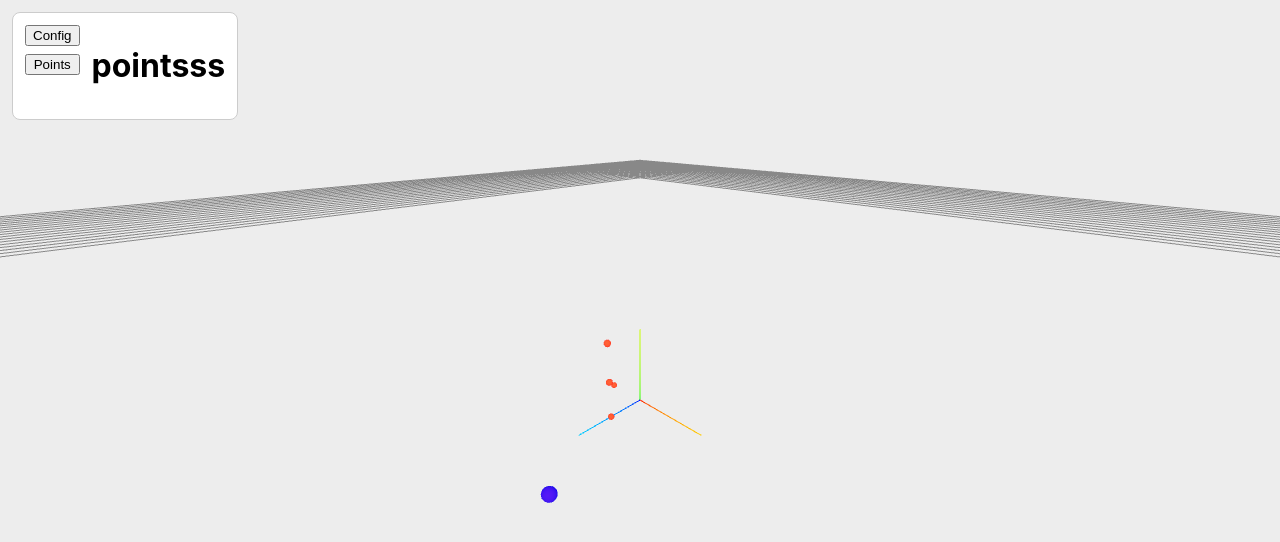
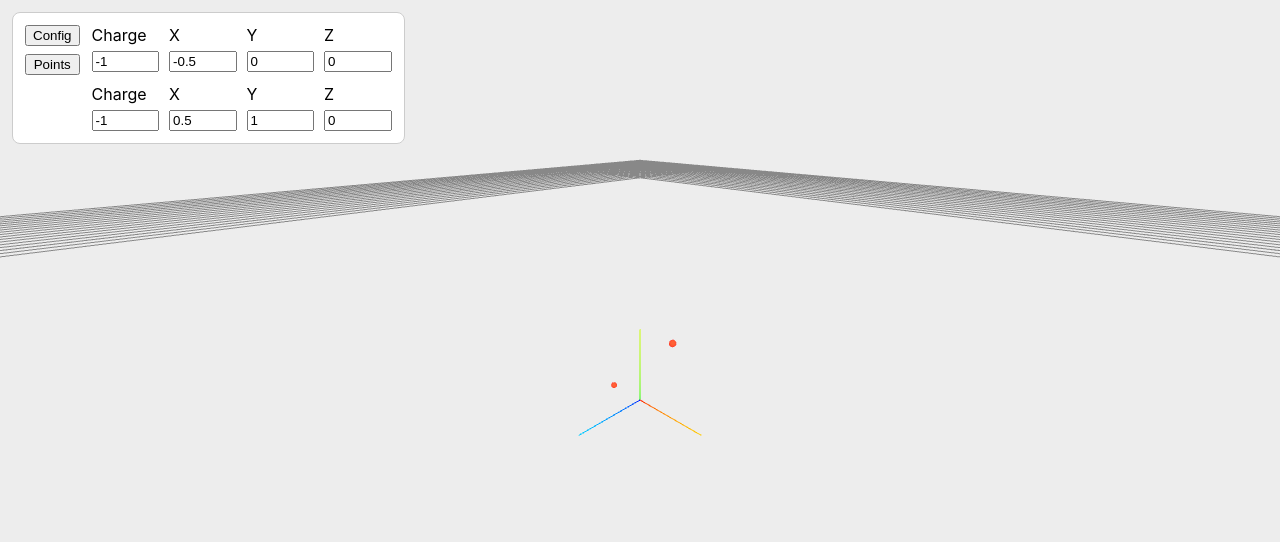
Before and after one commit to pxd3v/coulomb, a React (Create React App) app: page / in a window 1280 px wide. Both pictures are taken after a click on the button "Points". Shown: the top 542 px of the page. Built offline with nearby package versions, Linux system fonts and the light colour scheme.

Commit message:
feat: add point edit menu

```diff
--- /dev/null
+++ b/src/components/Menu/Sections/Points/Points.scss
@@ -0,0 +1,31 @@
+.Points {
+    display: flex;
+    flex-direction: column;
+
+    &__Input {
+        display: flex;
+        flex-direction: row;
+        width: 300px;
+
+        label {
+            display: flex;
+            flex-direction: column;
+            flex: 1;
+            width: 20%;
+
+            input {
+                margin-top: 6px;
+            }
+        }
+
+        label + label {
+            margin-left: 10px;
+        }
+
+        flex: 1;
+    }
+
+    &__Input + &__Input {
+        margin-top: 12px;
+    }
+}
--- a/src/components/Menu/Sections/Points/Points.tsx
+++ b/src/components/Menu/Sections/Points/Points.tsx
@@ -1,9 +1,47 @@
+import './Points.scss'
+import { usePoints } from "../../../../contexts/PointsContext";
+import { IPoint } from '../../../Point';
+import { useEnv } from '../../../../contexts/EnvContext';
+
+enum PossibleChanges {
+  'charge'= 'charge',
+  'x' = 'x',
+  'y' = 'y',
+  'z' = 'z'
+}
 
 function Points() {
+  const { points, updatePoint } = usePoints()
+  const { setIsRunning } = useEnv()
+
+  const onChange = (event: React.ChangeEvent<HTMLInputElement>, point: IPoint, property: PossibleChanges) => {
+    const newPoint = { ...point, [property]: Number(event.currentTarget.value) }
+    updatePoint(newPoint)
+    setIsRunning(false)
+  }
 
   return (
     <div className="Points">
-        <h1>pointsss</h1>
+        {points.map((point) => (
+          <span className="Points__Input" key={point.id}>
+            <label>
+              Charge
+              <input type="number" value={point.charge} onChange={(event) => onChange(event, point, PossibleChanges.charge)}></input>
+            </label>
+            <label>
+              X
+              <input type="number" value={point.x} onChange={(event) => onChange(event, point, PossibleChanges.x)}></input>
+            </label>
+            <label>
+              Y
+              <input type="number" value={point.y} onChange={(event) => onChange(event, point, PossibleChanges.y)}></input>
+            </label>
+            <label>
+              Z
+              <input type="number" value={point.z} onChange={(event) => onChange(event, point, PossibleChanges.z)}></input>
+            </label>
+          </span>
+        ))}
     </div>
   );
 }
--- a/src/components/Point.tsx
+++ b/src/components/Point.tsx
@@ -5,7 +5,9 @@ import { useCallback } from 'react'
 
 export interface IPoint {
   charge: number
-  position: [number, number, number]
+  x: number,
+  y: number,
+  z: number,
   id: number
 }
 
@@ -24,6 +26,8 @@ export function Point({ currentPoint, envPoints, updatePoint, canMove, orbitCont
     if(!canMove) return
     const { forceVector, vectorWithoutForce } = getForce()
 
+    debugger
+
     if(Math.abs(vectorWithoutForce[0]) > 0.05) {
       mesh.current.position.x += forceVector[0] * 0.001
     }
@@ -36,11 +40,9 @@ export function Point({ currentPoint, envPoints, updatePoint, canMove, orbitCont
 
     updatePoint({
       ...currentPoint,
-      position: [
-        mesh.current.position.x,
-        mesh.current.position.y,
-        mesh.current.position.z
-      ]
+      x: mesh.current.position.x,
+      y: mesh.current.position.y,
+      z: mesh.current.position.z
     })
   })
 
@@ -48,14 +50,16 @@ export function Point({ currentPoint, envPoints, updatePoint, canMove, orbitCont
 
   const getForce = useCallback(() => {
     return envPoints.filter(point => point.id !== currentPoint.id).reduce((acc, point) => {
-      const currentVector = point.position.map((axis, index) => {
-        return -(axis - currentPoint.position[index])
+      const pointPosition = [point.x, point.y, point.z]
+      const currentPointPosition = [currentPoint.x, currentPoint.y, currentPoint.z]
+      const currentVector = pointPosition.map((axis, index) => {
+        return -(axis - currentPointPosition[index])
       })
 
       const distance = Math.sqrt(
-        Math.pow(point.position[0] - currentPoint.position[0], 2) +
-        Math.pow(point.position[1] - currentPoint.position[1], 2) +
-        Math.pow(point.position[2] - currentPoint.position[2], 2)
+        Math.pow(pointPosition[0] - currentPointPosition[0], 2) +
+        Math.pow(pointPosition[1] - currentPointPosition[1], 2) +
+        Math.pow(pointPosition[2] - currentPointPosition[2], 2)
       )
 
       if(distance < 0.4) {
@@ -76,7 +80,7 @@ export function Point({ currentPoint, envPoints, updatePoint, canMove, orbitCont
 
   return (
     <mesh
-      position={currentPoint.position}
+      position={[currentPoint.x, currentPoint.y, currentPoint.z]}
       ref={mesh}
       scale={scale}
       onClick={focusPoint}
--- a/src/contexts/PointsContext.tsx
+++ b/src/contexts/PointsContext.tsx
@@ -1,4 +1,4 @@
-import { createContext, ReactNode, useCallback, useContext, useMemo, useState } from "react";
+import { createContext, ReactNode, useCallback, useContext, useState } from "react";
 import { IPoint } from "../components/Point";
 
 interface PointsProviderProps {
@@ -9,48 +9,46 @@ interface PointsData {
     points: Array<IPoint>
     updatePoint: (point: IPoint) => void
     resetPoints: () => void
+    updateBasePoints: (point: IPoint) => void
 }
 
 const PointsContext = createContext({} as PointsData)
 
 export function PointsProvider({children}: PointsProviderProps) {
-    const basePoints: Array<IPoint> = useMemo(() => [
+    const [basePoints, setBasePoints] = useState<Array<IPoint>>([
         {
         charge: -1,
-        position: [-0.5, 0, 0],
-        id: 1
+        x: -0.5,
+        y: 0,
+        z: 0,
+        id: 0
         },
         {
         charge: -1,
-        position: [0, 0, 0.5],
-        id: 2
-        },
-        {
-        charge: -1,
-        position: [0, 1, 0.5],
-        id: 3
-        },
-        {
-        charge: -1,
-        position: [0, 0.5, 0.5],
-        id: 4
-        },
-        {
-        charge: 4,
-        position: [-2, -3, 0.5],
-        id: 5
+        x: 0.5,
+        y: 1,
+        z: 0,
+        id: 1
         }
-    ], [])
-    const [points, setPoints] = useState<Array<IPoint>>(basePoints)
+    ])
+
+    const [points, setPoints] = useState<Array<IPoint>>([...basePoints])
+
     const updatePoint = useCallback((point: IPoint) => {
         setPoints((prevPoints) => prevPoints.map((prevPoint) => prevPoint.id === point.id ? point : prevPoint))
     }, [])
+
     const resetPoints = useCallback(() => {
         setPoints(basePoints)
     }, [basePoints])
 
+    const updateBasePoints = useCallback((point: IPoint) => {
+        setBasePoints((currentBasePoints) => currentBasePoints.map(currentPoint => currentPoint.id === point.id ? point : currentPoint))
+        setPoints([...basePoints])
+    }, [basePoints])
+
     return (
-        <PointsContext.Provider value={{ points, updatePoint, resetPoints }}>
+        <PointsContext.Provider value={{ points, updatePoint, resetPoints, updateBasePoints }}>
             {children}
         </PointsContext.Provider>
     )
```
Also changed, not shown: src/App.tsx (+4 -4 lines).
